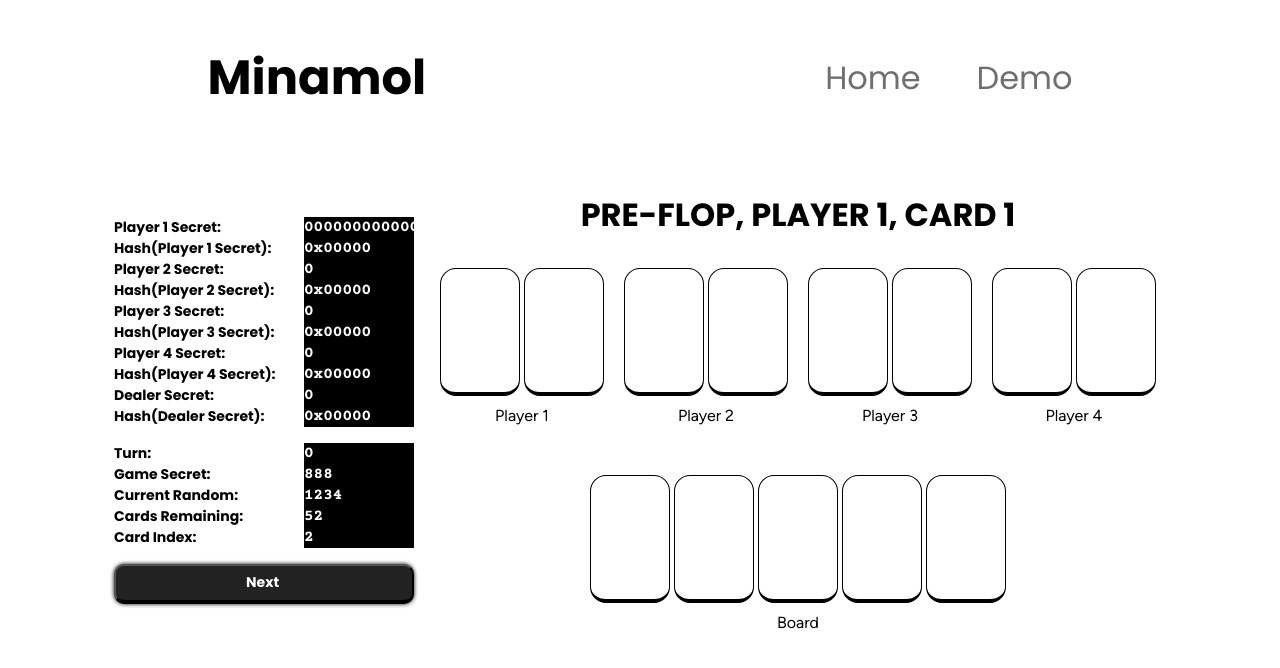
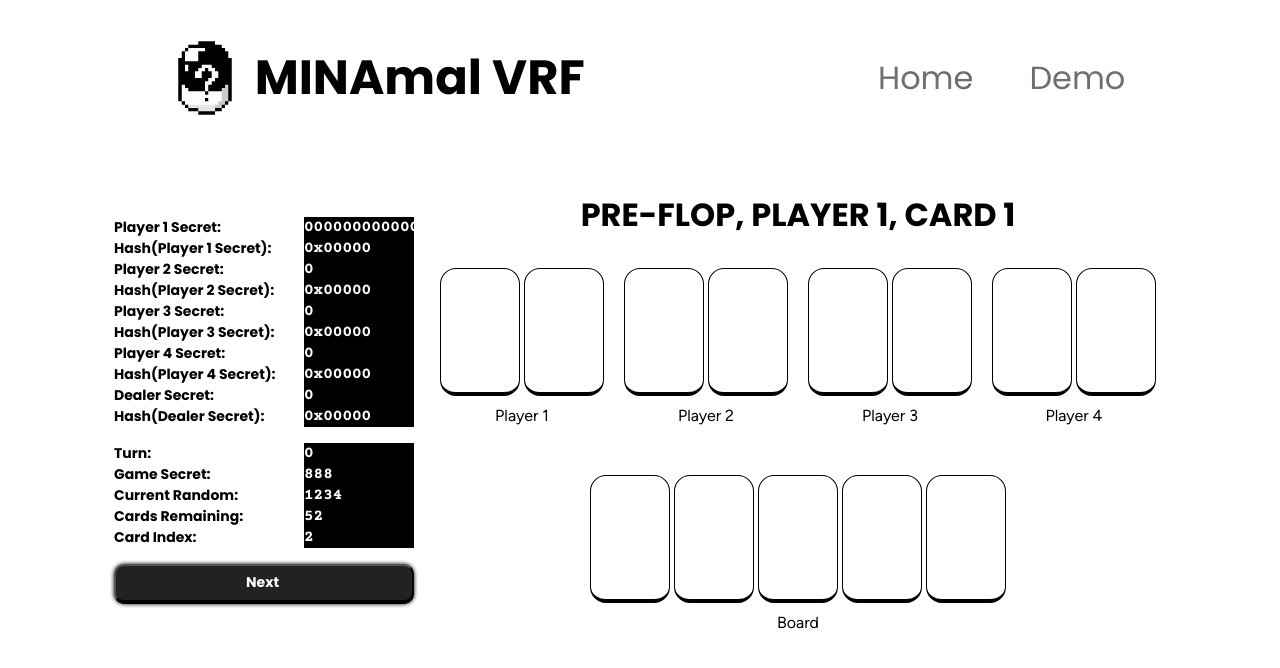
Before and after one commit to zKatcha/zKatcha, a SvelteKit app in the folder packages/app/: page /demo in a window 1280 px wide. Shown: the top 668 px of the page. Built offline with nearby package versions, Linux system fonts and the light colour scheme.

Commit message:
feat: update navbar

```diff
--- a/packages/app/src/components/TopNavBar/TopNavBar.svelte
+++ b/packages/app/src/components/TopNavBar/TopNavBar.svelte
@@ -1,6 +1,6 @@
 <script lang="ts">
   // variables
-
+  import Logo from "../../public/images/Logo.png";
   let modalOpen = false;
 
   function toggleModal() {
@@ -10,7 +10,10 @@
 </script>
 
 <header-wrapper>
-  <header-icon> Minamol </header-icon>
+  <header-logo>
+    <img src={Logo} alt="logo" width="100px" height="100px" />
+    <header-icon>MINAmal VRF</header-icon>
+  </header-logo>
   <header-tabs>
     <header-item>
       <a href="/">Home</a>
@@ -22,6 +25,14 @@
 </header-wrapper>
 
 <style>
+  header-logo {
+    /* Auto layout */
+
+    display: flex;
+    flex-direction: row;
+    justify-content: space-around;
+    align-items: center;
+  }
   header-wrapper {
     /* Auto layout */
 
```
